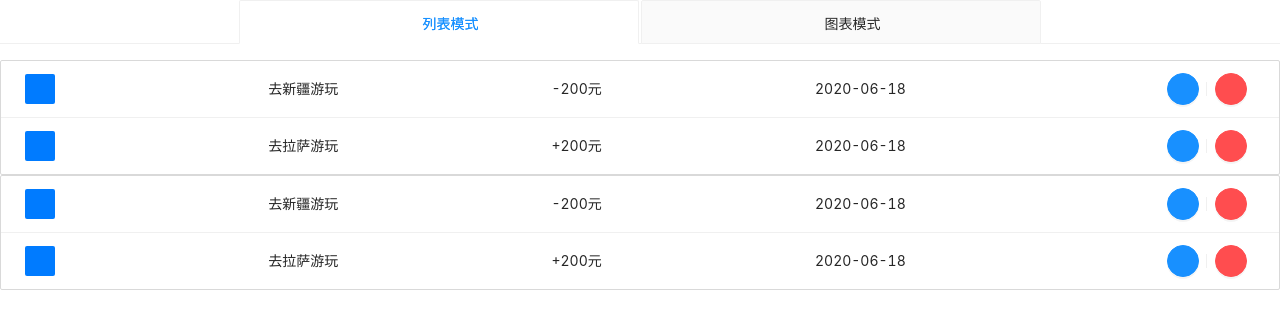
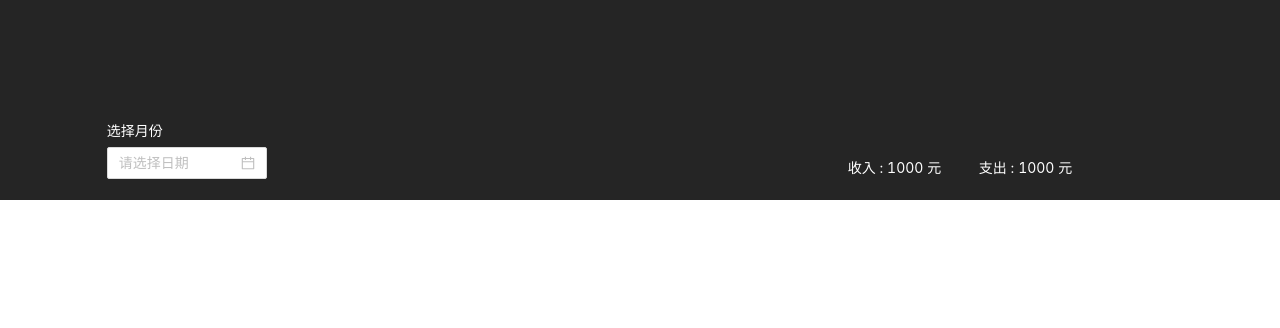
Before and after one commit to xianengqi/my-react-project, a React (Create React App) app: page / in a window 1280 px wide. Shown: the top 328 px of the page. Built offline with nearby package versions, Linux system fonts and the light colour scheme.

Commit message:
add home

```diff
--- a/src/App.tsx
+++ b/src/App.tsx
@@ -1,44 +1,12 @@
 import React, {FC} from 'react'
 import './App.css';
 import "../src/styles/index.scss";
-import PriceList from './components/PriceList/priceList'
-import ViewTab from './components/ViewTab/viewTab'
-const items1 = [
-  {
-    "id": 1,
-    "title": "去新疆游玩",
-    "price": 200,
-    "date": "2020-06-18",
-    "category": {
-      "id": 1,
-      "name": "旅行",
-      "type": "outcome",
-      "iconName": "icon-lvxing"
-    }
-  },
-  {
-    "id": 2,
-    "title": "去拉萨游玩",
-    "price": 200,
-    "date": "2020-06-18",
-    "category": {
-      "id": 1,
-      "name": "旅行",
-      "type": "income",
-      "iconName": "icon-lvyoutehui"
-    }
-  }
-]
+import Home from './containers/Home/home'
 
 const App: FC = () => {
   return (
-
     <div className="App">
-      <div>
-        <ViewTab />
-      </div>
-
-      <PriceList items={items1} onModifyItem={(item) => {alert(item.id)}}  onDeleteItem={(item) => {alert(item.id)}} />
+      <Home />
     </div>
   )
 }
--- a/src/components/MonthPicker/monthPicker.tsx
+++ b/src/components/MonthPicker/monthPicker.tsx
@@ -13,9 +13,10 @@ export const MonthPicker: FC = (props) => {
   }
 
   return (
-    <div>
+    <>
+      <div style={{color: '#ffff', paddingBottom: '5px'}}>选择月份</div>
       <DatePicker style={{width:'160px'}} locale={locale}  onChange={onChange} format={dateFormat} />
-    </div>
+    </>
   )
 }
 
--- a/src/components/TotalPrice/_style.scss
+++ b/src/components/TotalPrice/_style.scss
@@ -1,5 +1,7 @@
 .total-price {
-  // display: flex;
+    &-white{
+      color: #ffffff;
+    }
   .income {
     display: flex;
     justify-content: flex-start;
--- a/src/components/TotalPrice/totalPrice.tsx
+++ b/src/components/TotalPrice/totalPrice.tsx
@@ -12,7 +12,7 @@ export const TotalPrice: FC<ITotalProps> = (props) => {
   const { income, outcome } = props;
   return (
     <div className="total-price">
-      <Row justify="space-around">
+      <Row justify="center" className="total-price-white">
         <Col span={8}>
           <div className="income">收入 : {income} 元</div>
         </Col>
--- /dev/null
+++ b/src/containers/Home/_style.scss
@@ -0,0 +1,8 @@
+.App-header {
+  width: 100%;
+  height: 200px;
+  background-color: rgb(37, 37, 37);
+  &-month{
+    padding-top: 120px;
+  }
+}
--- /dev/null
+++ b/src/containers/Home/home.tsx
@@ -0,0 +1,66 @@
+import React, { FC } from "react";
+import { Row, Col } from "antd";
+import MonthPicker from "../../components/MonthPicker/monthPicker";
+// import IconFont from "../../components/IconFont/iconFont";
+// import PriceList from "../../components/PriceList/priceList";
+import TotalPrice from "../../components/TotalPrice/totalPrice";
+// import ViewTab from "../../components/ViewTab/viewTab";
+
+// const items1 = [
+//   {
+//     id: 1,
+//     title: "去新疆游玩",
+//     price: 200,
+//     date: "2020-06-18",
+//     category: {
+//       id: 1,
+//       name: "旅行",
+//       type: "outcome",
+//       iconName: "icon-lvxing",
+//     },
+//   },
+//   {
+//     id: 2,
+//     title: "去拉萨游玩",
+//     price: 200,
+//     date: "2020-06-18",
+//     category: {
+//       id: 1,
+//       name: "旅行",
+//       type: "income",
+//       iconName: "icon-lvyoutehui",
+//     },
+//   },
+//   {
+//     id: 3,
+//     title: "理财收入",
+//     price: 200,
+//     date: "2020-06-18",
+//     category: {
+//       id: 2,
+//       name: "理财",
+//       type: "income",
+//       iconName: "icon-licai",
+//     },
+//   },
+// ];
+
+export const Home: FC = (props) => {
+  return (
+    // `<React.Fragment>` => 生成一个空节点
+    <React.Fragment>
+      <div className="App-header">
+        <Row justify="space-around" align="bottom" className="App-header-month">
+          <Col span={8}>
+            <MonthPicker />
+          </Col>
+          <Col span={8}>
+            <TotalPrice income={1000} outcome={1000} />
+          </Col>
+        </Row>
+      </div>
+    </React.Fragment>
+  );
+};
+
+export default Home;
--- a/src/styles/index.scss
+++ b/src/styles/index.scss
@@ -8,3 +8,6 @@
 
 // totalPrice
 @import "../components//TotalPrice/style";
+
+// Home
+@import "../containers/Home/style";
```
